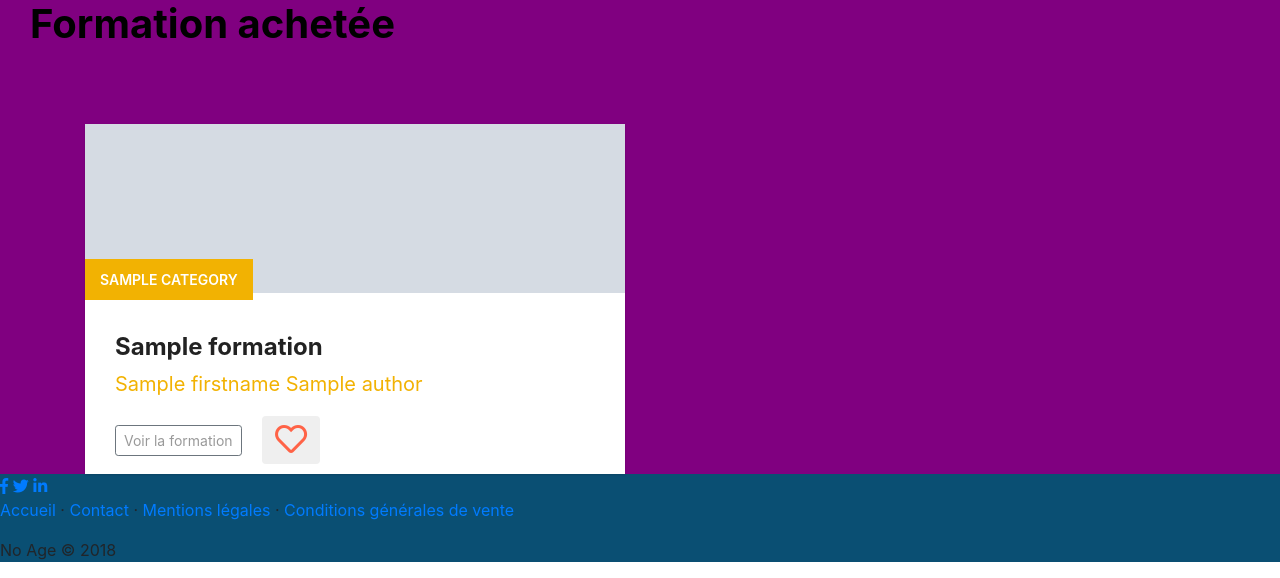
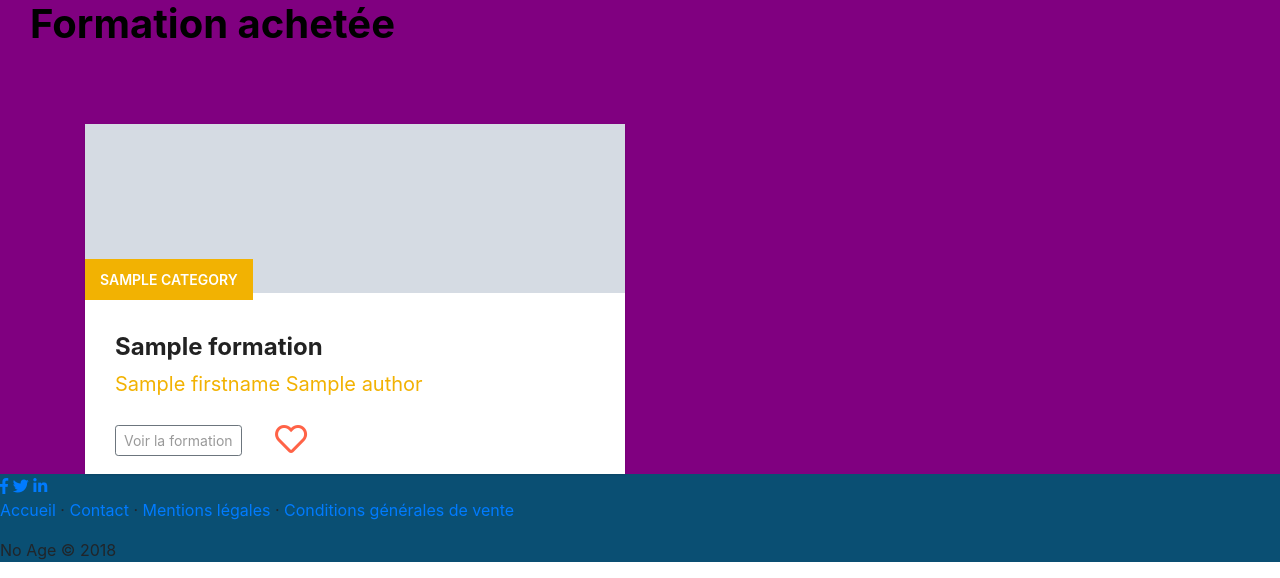
Before and after one commit to Geldawyn15/KnowAge, a Symfony app: template app/Resources/views/User/profil.html.twig in a window 1280 px wide, after a click on "Formateur". Shown: the part 332-910 px from the top of the page. Run offline with Twig, Linux system fonts and the light colour scheme; the template is opened without the code that fills it: most values are stand-ins (such as "Sample title", 1, 10 or a date in 2020); grey boxes marked "Sample" are stand-in pictures; some libraries are stand-ins or nearby versions.

Commit message:
heart fix

```diff
--- a/app/Resources/views/Front/search.html.twig
+++ b/app/Resources/views/Front/search.html.twig
@@ -74,9 +74,9 @@
                                 <a href="{{ path('landing_formation', {id: formation.id}) }}" class="btn btn-sm btn-outline-secondary mr-3">Voir la formation</a>
                             <button class="favoriteFormation btn" data-formation-id="{{ formation.id }}">
                                 {% if app.user and user.isFormationFavorited(formation) %}
-                                    <i id="favoriteFormation" class="fas fa-heart fa-2x"  style="color:Tomato"> </i>
+                                    <i id="favoriteFormation" class="fas fa-heart fa-2x"> </i>
                                 {% else %}
-                                    <i id="favoriteFormation" class="far fa-heart fa-2x"  style="color:Tomato"> </i>
+                                    <i id="favoriteFormation" class="far fa-heart fa-2x"> </i>
                                 {% endif %}
                             </button>
                         </div>
--- a/app/Resources/views/User/profil.html.twig
+++ b/app/Resources/views/User/profil.html.twig
@@ -139,9 +139,9 @@
                                             <a href="{{ path('landing_formation', {id: formation.id}) }}" class="btn btn-sm btn-outline-secondary  mr-3">Voir la formation</a>
                                             <button class="favoriteFormation btn" data-formation-id="{{ payment.formation.id }}">
                                                 {% if user.isFormationFavorited(payment.formation) %}
-                                                    <i id="favoriteFormation" class="fas fa-heart fa-2x"  style="color:Tomato"> </i>
+                                                    <i id="favoriteFormation" class="fas fa-heart fa-2x"> </i>
                                                 {% else %}
-                                                    <i id="favoriteFormation" class="far fa-heart fa-2x"  style="color:Tomato"> </i>
+                                                    <i id="favoriteFormation" class="far fa-heart fa-2x"> </i>
                                                 {% endif %}
 
                                             </button>
@@ -183,9 +183,9 @@
                                         <div class="post-meta">
                                             <button class="favoriteFormateur btn" data-formateur-id=" {{ eachformateur.id }} ">
                                                 {% if user.isFormateurFavorited(eachformateur) %}
-                                                    <i id="favoriteFormateur" class="fas fa-heart fa-2x"  style="color:Tomato"> </i>
+                                                    <i id="favoriteFormateur" class="fas fa-heart fa-2x"> </i>
                                                 {% else %}
-                                                    <i id="favoriteFormateur" class="far fa-heart fa-2x"  style="color:Tomato"> </i>
+                                                    <i id="favoriteFormateur" class="far fa-heart fa-2x"> </i>
                                                 {% endif %}
                                             </button>
                                         </div>
@@ -223,11 +223,11 @@
                                         <p class="description"> {{ eachformation.description }}</p>
                                         <div class="post-meta">
                                             <a href="#" class="btn btn-sm btn-outline-secondary waves-effect mr-3">Voir la formation</a>
-                                            <button class="favoriteFormation btn" data-formation-id="{{ eachformation.id }}">
+                                            <button class="favoriteFormation btn"  data-formation-id="{{ eachformation.id }}">
                                                 {% if user.isFormationFavorited(eachformation) %}
-                                                    <i id="favoriteFormation" class="fas fa-heart fa-2x"  style="color:Tomato"> </i>
+                                                    <i id="favoriteFormation" class="fas fa-heart fa-2x"> </i>
                                                 {% else %}
-                                                    <i id="favoriteFormation" class="far fa-heart fa-2x"  style="color:Tomato"> </i>
+                                                    <i id="favoriteFormation" class="far fa-heart fa-2x"> </i>
                                                 {% endif %}
 
                                             </button>
--- a/web/assets/css/styles.css
+++ b/web/assets/css/styles.css
@@ -28,7 +28,10 @@ h1 {
 }
 
 /* general settings */
-
+.favoriteFormation, .favoriteFormateur {
+    background-color:transparent;
+    color:Tomato;
+}
 /* body */
 
 /*polices */
```
